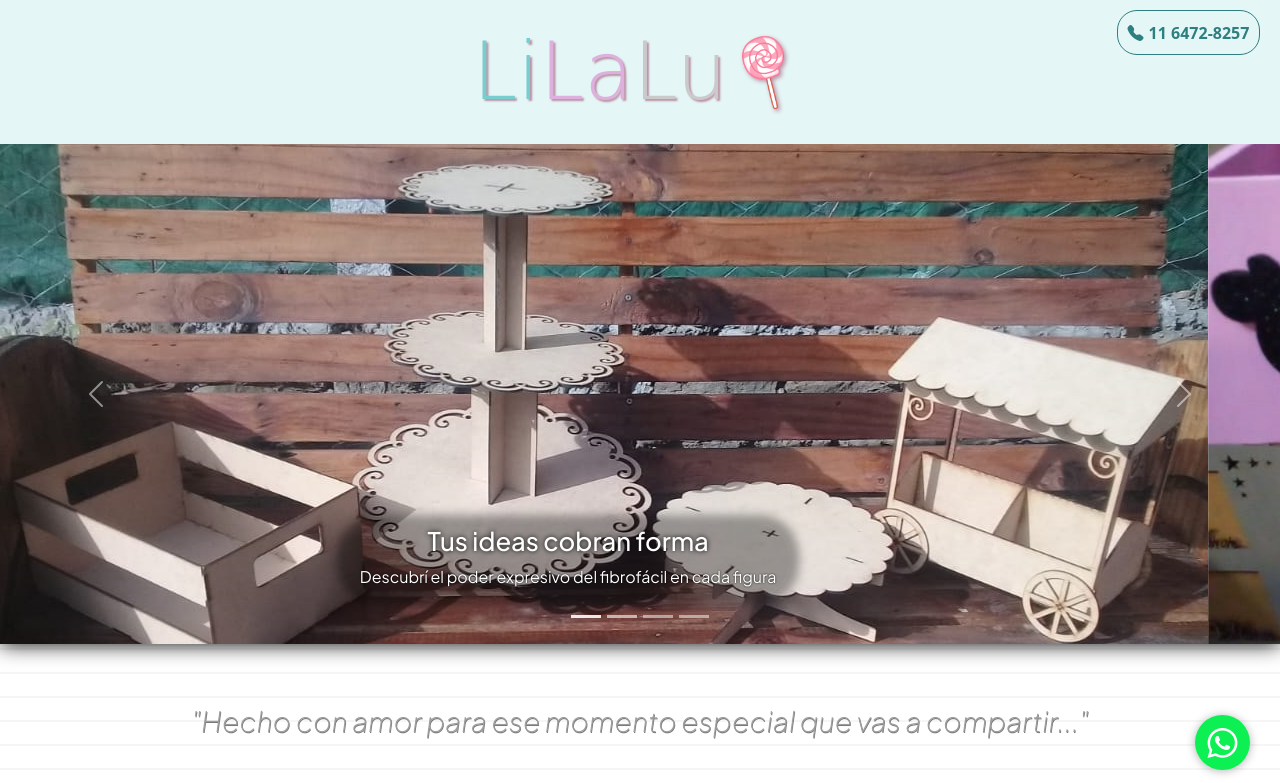
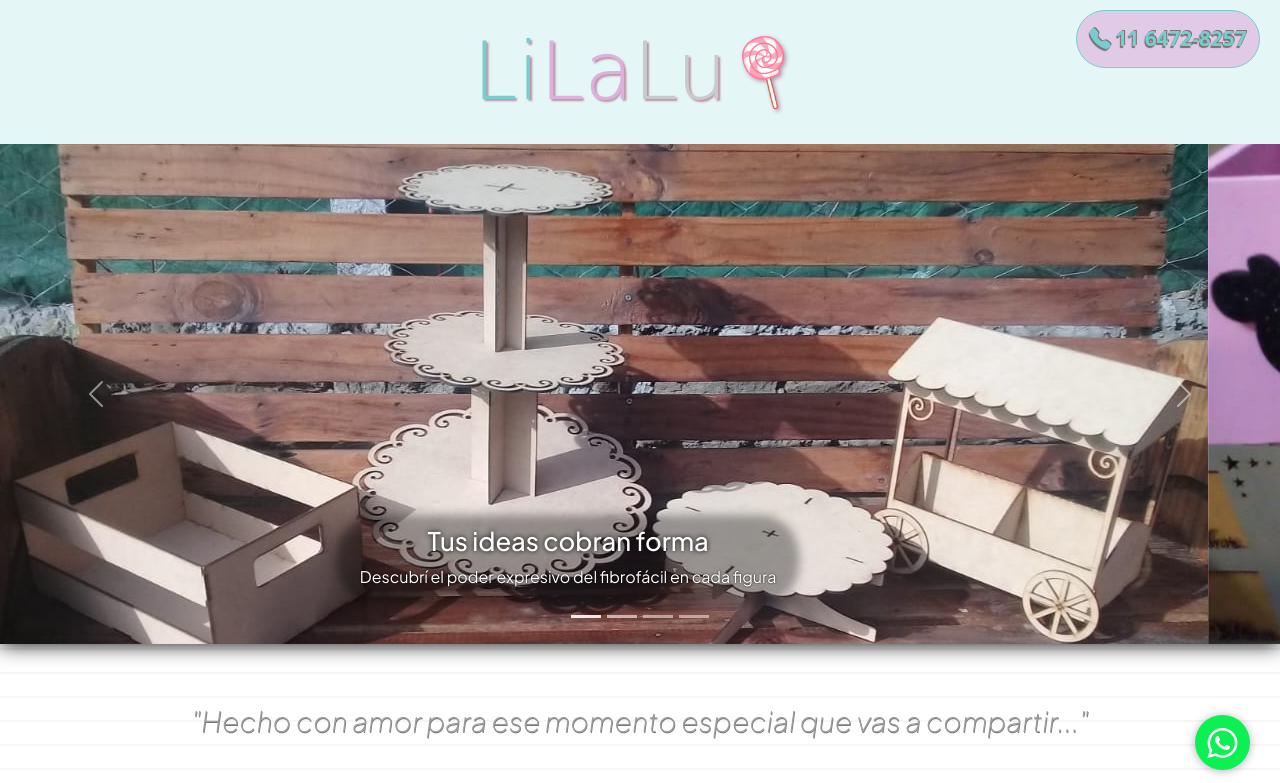
Before and after one commit to NicolasJNunez/Lilalu, a plain HTML site: page index.html in a window 1280 px wide. Shown: the top 783 px of the page. Drawn offline with nearby package versions, Linux system fonts and the light colour scheme; a web font is replaced by a local one.

Commit message:
Se suma efectos de letras al telefono

```diff
--- a/index.html
+++ b/index.html
@@ -23,7 +23,7 @@
       <h1 class="text-center py-4 header__marca display-1"><span class="header__marca--li">Li</span><span
           class="header__marca--la">La</span><span class="header__marca--lu">Lu</span></h1><img class="lolipop" src="./img/lolipop.png" alt="Lolipop">
     </div>
-      <span class="header__tel"><i class="bi bi-telephone-fill"></i><span class="fw-bold">11 6472-8257</span></span>
+      <span id="demotext" class="header__tel"><i class="bi bi-telephone-fill"></i><span class="fw-bold">11 6472-8257</span></span>
   </header>
 
   <main>
--- a/scss/pages/_index.scss
+++ b/scss/pages/_index.scss
@@ -22,17 +22,17 @@ body {
     text-shadow: #bb90a5 2px 2px 2px;
     margin: 0;
     &--li {
-      color: hsl(180, 47%, 64%);
+      color: #78cece;
     }
     &--la {
-      color: hsl(300, 40%, 78%);
+      color: #ddb0dd;
     }
     &--lu {
       color: rgb(202, 202, 202);
     }
   }
   &__tel {
-    color: hsl(180, 47%, 34%);
+    font-size: 1.3rem;
     display: flex;
     align-items: baseline;
     gap: 5px;
@@ -41,7 +41,7 @@ body {
     right: 20px;
     padding: .6em;
     border: 1px solid;
-    border-radius: 20px;
+    border-radius: 30px;
     @include maxw800 () {
       font-size: 0.8rem;
     }
@@ -55,6 +55,12 @@ body {
     }
   }
 }
+
+#demotext {
+  text-shadow: 1px -1px 0 #767676, -1px 2px 1px #737272, 2px 2px 2px rgba(206,89,55,0);
+  color: #78cece;
+  background: #ddb0dd9d;
+  }
 
 .lolipop {
   width: 80px;
```
Also changed, not shown: css/styles.css, 1 other file.
